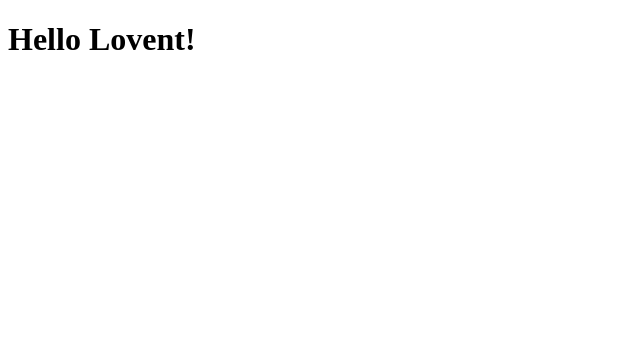
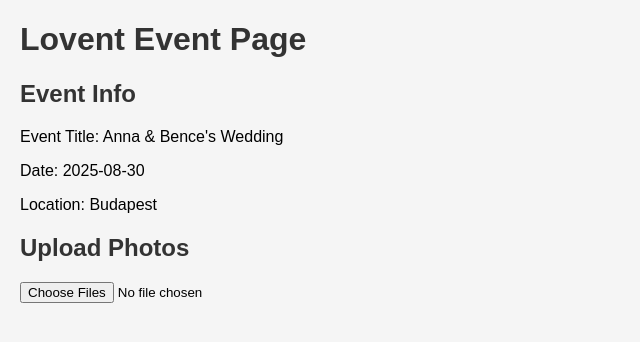
Before and after one commit to zsofialendvai/lovent-mvp, a plain HTML site: page index.html in a window 1280 px wide. Shown: the whole page, without its empty margins (0-640 px from the left). Drawn offline with Linux system fonts and the light colour scheme.

Commit message:
Update index.html

```diff
--- a/index.html
+++ b/index.html
@@ -3,8 +3,25 @@
 <head>
 <meta charset="UTF-8">
 <title>Lovent MVP</title>
+<link rel="stylesheet" href="style.css">
 </head>
 <body>
-<h1>Hello Lovent!</h1>
+
+<h1>Lovent Event Page</h1>
+
+<section id="event-info">
+  <h2>Event Info</h2>
+  <p>Event Title: <span id="event-title">Anna & Bence's Wedding</span></p>
+  <p>Date: <span id="event-date">2025-08-30</span></p>
+  <p>Location: <span id="event-location">Budapest</span></p>
+</section>
+
+<section id="photo-upload">
+  <h2>Upload Photos</h2>
+  <input type="file" id="file-input" multiple>
+  <div id="photo-gallery"></div>
+</section>
+
+<script src="script.js"></script>
 </body>
 </html>
```
